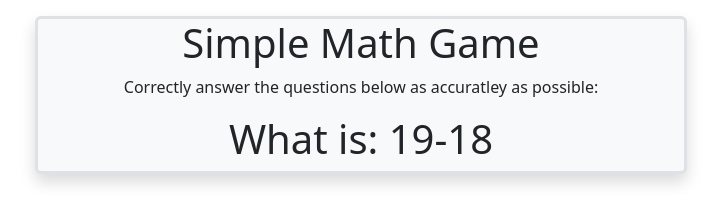
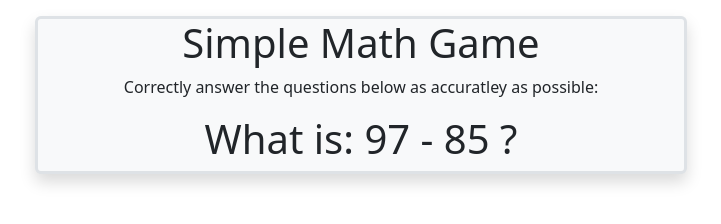
Before and after one commit to DallasLaComb/Simple-Math-Game, a plain HTML site: page simple-math-game.html in a window 1280 px wide. Shown: the whole page, without its empty margins (279-1000 px from the left). Drawn offline with nearby package versions, Linux system fonts and the light colour scheme.

Commit message:
Added a function to make the random question. This function also returns the answer to random question

```diff
--- a/js/simple-math-game.js
+++ b/js/simple-math-game.js
@@ -1,14 +1,30 @@
-$("#randomNumber1").text(getRandomInt(11,100));
-$("#randomNumber2").text(getRandomInt(10,99));
-let counter = 0;
- while ($("#randomNumber2").text() > $("#randomNumber1").text()){
-     $("#randomNumber2").text(getRandomInt(10,99));
+// =================================================================
+// Inserts the Random Question into the HTML
+// Returns the Answer to the random question
+function randomQuestion() {
+// randomNumber1 gets a random number between 11 and 100 (including 11 and 100)
+    let randomNumber1 = getRandomInt(11, 100);
+// randomNumber2 gets a random number between 10 and 99 (including 10 and 99)
+    let randomNumber2 = getRandomInt(10, 99);
+// Recursion to make sure that number 2 is never bigger than number 1.
+    if (randomNumber2 > randomNumber1) {
+        randomQuestion();
+    } else {
+    $("#question").append(randomNumber1, " - ", randomNumber2, " ?");
+    return (randomNumber1-randomNumber2);
+    }
 }
-
-$("#operand").text("-")
-
-function getRandomInt(min,max){
+// Function just to simplify getting whole numbers (ints)
+function getRandomInt(min, max) {
     min = Math.ceil(min);
     max = Math.floor(max);
     return Math.floor(Math.random() * (max - min + 1)) + min;
 }
+// End of generating random Question
+// =================================================================
+function mainDriver() {
+   //Inserts the question, should follow (Random Number1, (Operand), Random Number2). RandNumber1 > RandNumber2
+    randomQuestion();
+}
+
+mainDriver();
--- a/simple-math-game.html
+++ b/simple-math-game.html
@@ -4,19 +4,22 @@
     <meta charset="utf-8">
     <meta name="viewport" content="width=device-width, initial-scale=1">
     <title>Simple Math Game</title>
-    <link href="https://cdn.jsdelivr.net/npm/bootstrap@5.3.2/dist/css/bootstrap.min.css" rel="stylesheet" integrity="sha384-T3c6CoIi6uLrA9TneNEoa7RxnatzjcDSCmG1MXxSR1GAsXEV/Dwwykc2MPK8M2HN" crossorigin="anonymous">
+    <link href="https://cdn.jsdelivr.net/npm/bootstrap@5.3.2/dist/css/bootstrap.min.css" rel="stylesheet"
+          integrity="sha384-T3c6CoIi6uLrA9TneNEoa7RxnatzjcDSCmG1MXxSR1GAsXEV/Dwwykc2MPK8M2HN" crossorigin="anonymous">
 </head>
 <body>
 <div class="row">
     <div class="col-6 mx-auto border border-3  rounded text-center bg-light shadow mt-3">
         <h1>Simple Math Game</h1>
         <p>Correctly answer the questions below as accuratley as possible:</p>
-    <h1>What is: <span id="randomNumber1"> </span><span id="operand"> </span><span id="randomNumber2"> </span></h1>
+        <h1>What is: <span id="question"></span></h1>
         <div class="row answer-container">
         </div>
     </div>
 </div>
-    <script src="https://cdn.jsdelivr.net/npm/bootstrap@5.3.2/dist/js/bootstrap.bundle.min.js" integrity="sha384-C6RzsynM9kWDrMNeT87bh95OGNyZPhcTNXj1NW7RuBCsyN/o0jlpcV8Qyq46cDfL" crossorigin="anonymous"></script>
+<script src="https://cdn.jsdelivr.net/npm/bootstrap@5.3.2/dist/js/bootstrap.bundle.min.js"
+        integrity="sha384-C6RzsynM9kWDrMNeT87bh95OGNyZPhcTNXj1NW7RuBCsyN/o0jlpcV8Qyq46cDfL"
+        crossorigin="anonymous"></script>
 <script src="https://cdn.jsdelivr.net/npm/jquery@3.7.1/dist/jquery.min.js"></script>
 <script src="js/simple-math-game.js"></script>
 </body>
```
Lines whose indentation alone changed are shown as unchanged.
